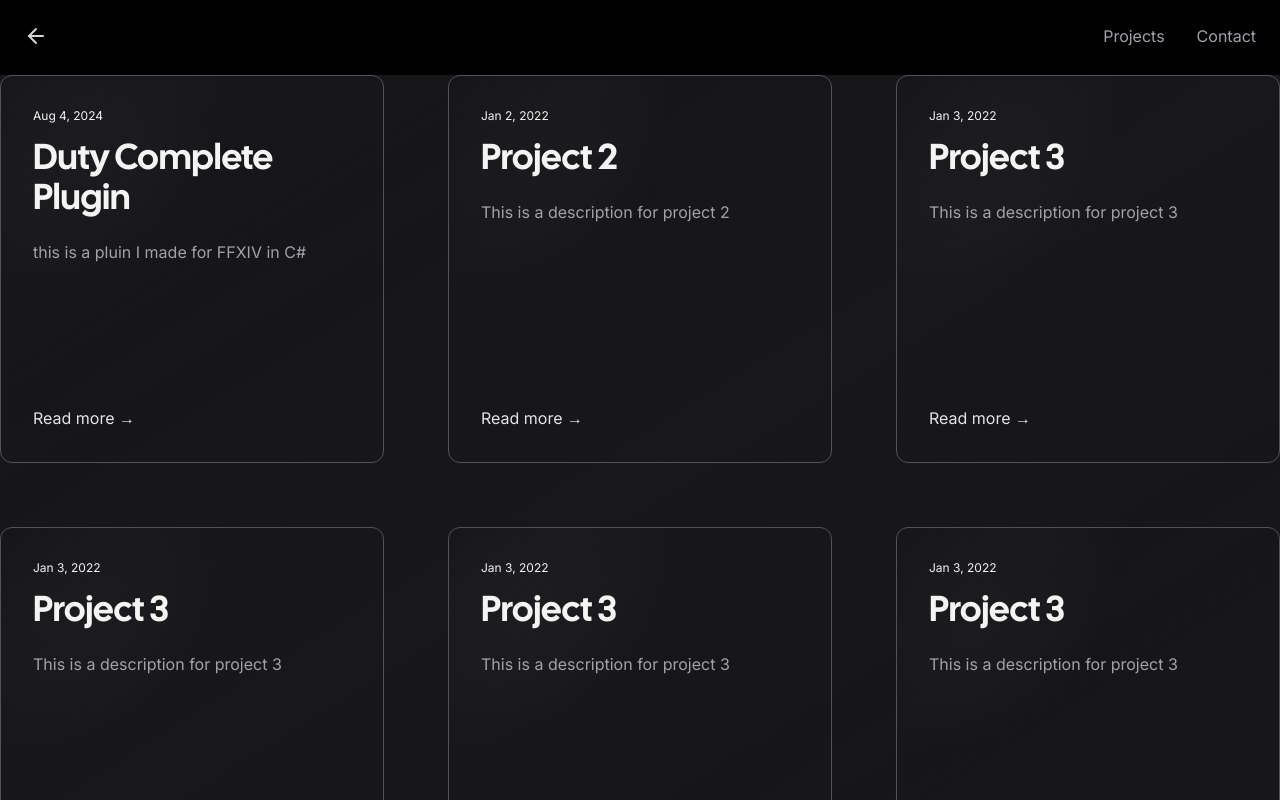
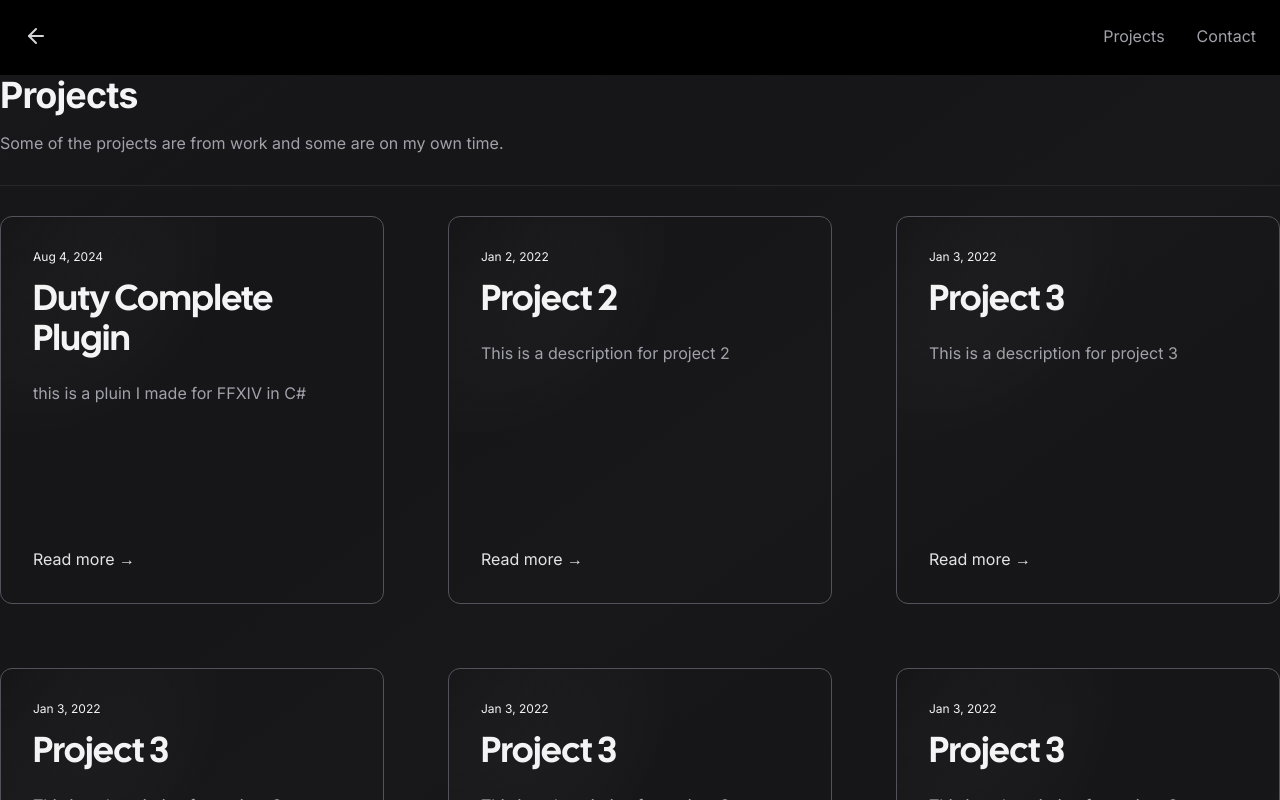
Before and after one commit to Luna-MN/nextjs-portfolio-website, a Next.js app: page /projects in a window 1280 px wide. Shown: the top 800 px of the page. Built offline with nearby package versions, Linux system fonts and the light colour scheme; no server answers; what tailwindcss-debug-screens would draw is missing.

Commit message:
finishing off projects

```diff
--- /dev/null
+++ b/app/projects/dutycomplete/page.tsx
@@ -0,0 +1,8 @@
+import React from 'react';
+import { Navigation } from '../../components/nav';
+import { Card } from '../../components/card';
+import Link from 'next/link';
+
+export default async function DutyCompletePage() {
+    return <div></div>;
+}
--- a/app/projects/page.tsx
+++ b/app/projects/page.tsx
@@ -6,7 +6,7 @@ const projects = [
     {
         title: 'Duty Complete Plugin',
         description: 'this is a pluin I made for FFXIV in C#',
-        href: 'https://github.com/Luna-MN/ffxiv-plugin',
+        href: '/projects/dutycomplete',
         date: '2024-08-04',
         completed: true,
     },
@@ -46,7 +46,19 @@ export default async function ProjectsPage() {
     return (
         <div className=" bg-gradient-to-tl from-zinc-900/0 via-zinc-900 to-zinc-900/0">
             <Navigation />
-            <div style={{ marginTop: '75px' }}>
+
+            <div className="max-w-2xl mx-auto lg:mx-0">
+                <h2 className="text-3xl font-bold tracking-tight text-zinc-100 sm:text-4xl">
+                    <div style={{ marginTop: '75px' }}>Projects</div>
+                </h2>
+                <p className="mt-4 text-zinc-400">
+                    Some of the projects are from work and some are on my own
+                    time.
+                </p>
+                <div style={{ marginTop: '30px' }}></div>
+            </div>
+            <div className="w-full h-px bg-zinc-800" />
+            <div style={{ marginTop: '30px' }}></div>
             <div className="grid w-full h-full min-h-screen grid-cols-3 gap-8 mx-auto mt-3 sm:mt-0 sm:grid-cols-3 lg:gap-16">
                 {projects.map((p) => (
                     <Card>
@@ -85,9 +97,7 @@ export default async function ProjectsPage() {
                                 <div className="absolute bottom-4 md:bottom-8">
                                     <p className="hidden text-zinc-200 hover:text-zinc-50 lg:block">
                                         Read more{' '}
-                                            <span aria-hidden="true">
-                                                &rarr;
-                                            </span>
+                                        <span aria-hidden="true">&rarr;</span>
                                     </p>
                                 </div>
                             </article>
@@ -96,6 +106,5 @@ export default async function ProjectsPage() {
                 ))}
             </div>
         </div>
-        </div>
     );
 }
```
Lines whose indentation alone changed are shown as unchanged.
